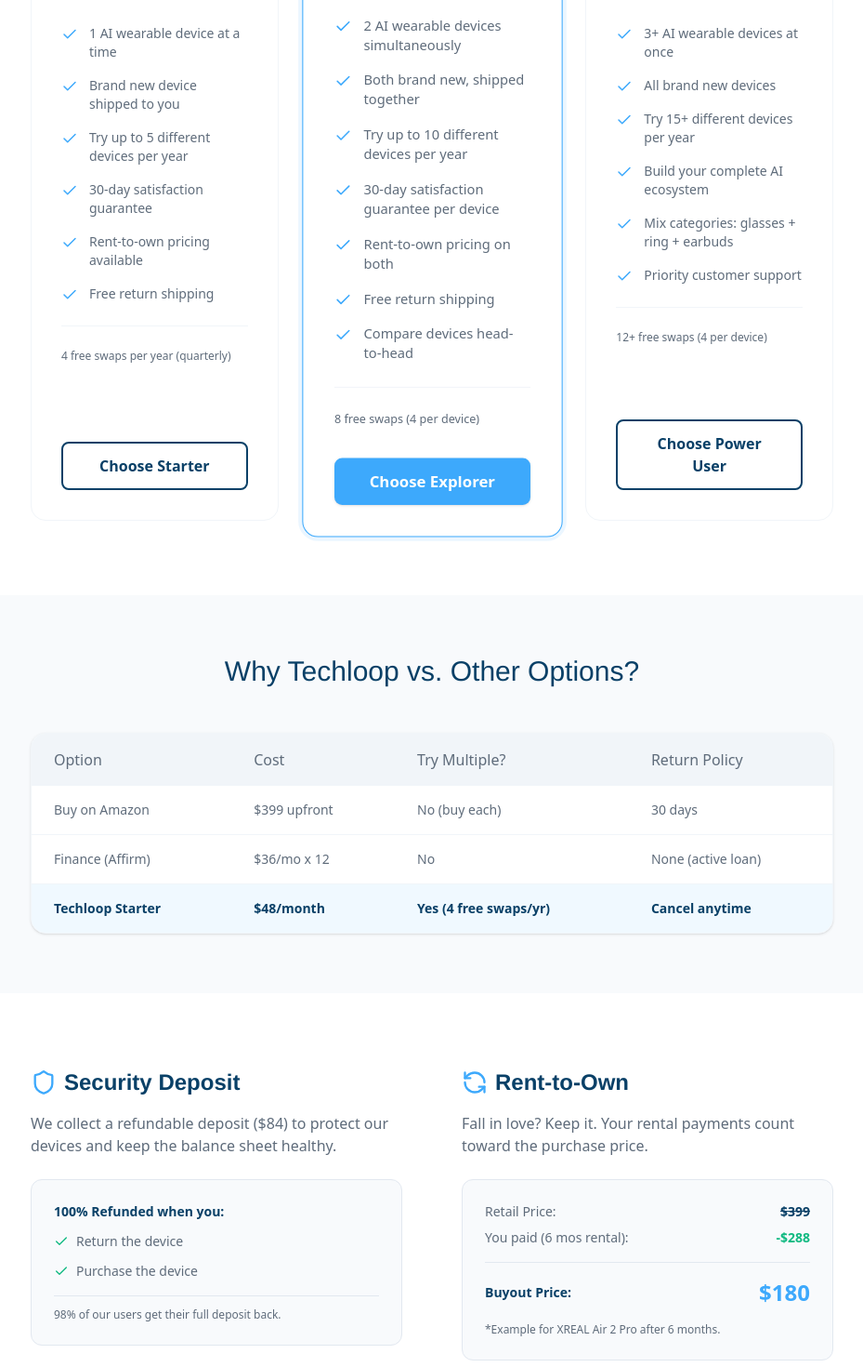
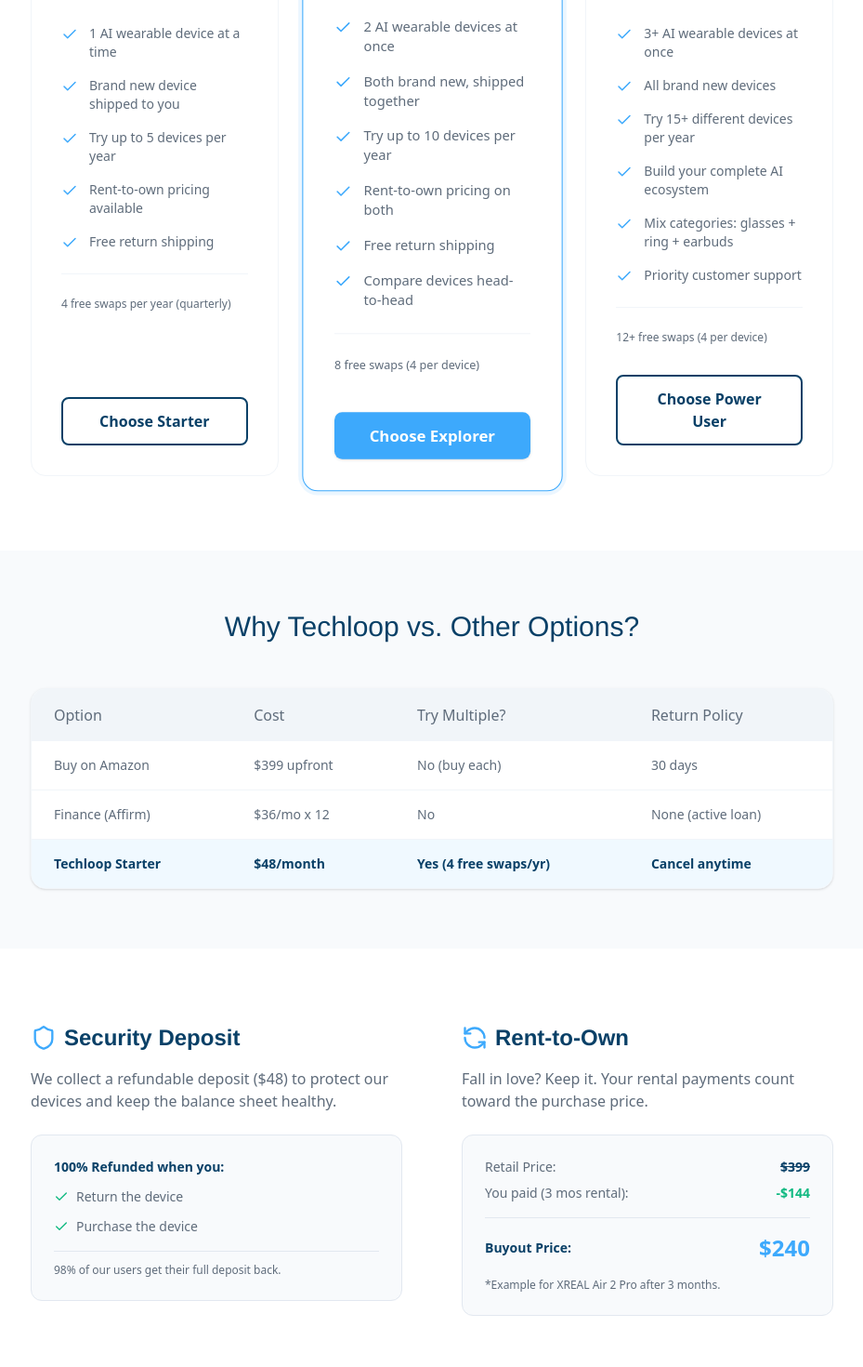
Before and after one commit to thinking-spot/techloop, a Next.js app: page /pricing in a window 1280 px wide. Shown: the part 800-2270 px from the top of the page at 93% size, without its empty margins (303-1232 px from the left). Built offline with nearby package versions, Linux system fonts and the light colour scheme.

Commit message:
update pricing page copy

```diff
--- a/src/app/pricing/page.tsx
+++ b/src/app/pricing/page.tsx
@@ -10,8 +10,7 @@ const plans = [
         features: [
             "1 AI wearable device at a time",
             "Brand new device shipped to you",
-            "Try up to 5 different devices per year",
-            "30-day satisfaction guarantee",
+            "Try up to 5 devices per year",
             "Rent-to-own pricing available",
             "Free return shipping",
         ],
@@ -24,10 +23,9 @@ const plans = [
         price: "84",
         description: "Most Popular",
         features: [
-            "2 AI wearable devices simultaneously",
+            "2 AI wearable devices at once",
             "Both brand new, shipped together",
-            "Try up to 10 different devices per year",
-            "30-day satisfaction guarantee per device",
+            "Try up to 10 devices per year",
             "Rent-to-own pricing on both",
             "Free return shipping",
             "Compare devices head-to-head",
@@ -209,7 +207,7 @@ export default function PricingPage() {
                             <Shield size={28} className="text-button" /> Security Deposit
                         </h3>
                         <p className="text-paragraph mb-6">
-                            We collect a refundable deposit ($84) to protect our devices and keep the balance sheet healthy.
+                            We collect a refundable deposit ($48) to protect our devices and keep the balance sheet healthy.
                         </p>
                         <div className="bg-[#F8FAFC] p-6 rounded-xl border border-[#E2E8F0]">
                             <h4 className="font-semibold text-headline mb-3 text-sm">100% Refunded when you:</h4>
@@ -238,15 +236,15 @@ export default function PricingPage() {
                                 <span className="font-bold text-headline line-through">$399</span>
                             </div>
                             <div className="flex justify-between mb-4 pb-4 border-b border-[#E2E8F0]">
-                                <span className="text-paragraph">You paid (6 mos rental):</span>
-                                <span className="font-bold text-success">-$288</span>
+                                <span className="text-paragraph">You paid (3 mos rental):</span>
+                                <span className="font-bold text-success">-$144</span>
                             </div>
                             <div className="flex justify-between items-center">
                                 <span className="font-bold text-headline">Buyout Price:</span>
-                                <span className="font-bold text-2xl text-button">$180</span>
+                                <span className="font-bold text-2xl text-button">$240</span>
                             </div>
                             <p className="text-xs text-paragraph mt-4">
-                                *Example for XREAL Air 2 Pro after 6 months.
+                                *Example for XREAL Air 2 Pro after 3 months.
                             </p>
                         </div>
                     </div>
```
